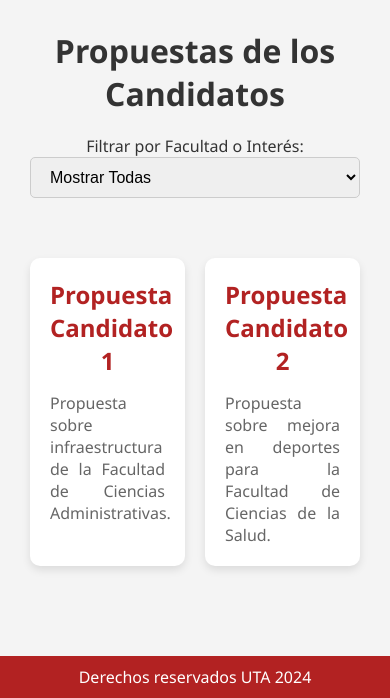
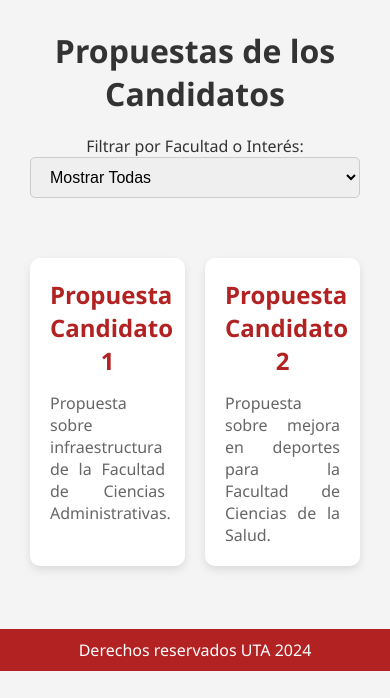
Before and after one commit to Leo538/Pagina_Web, a PHP site: page /Propuestas.php in a window 390 px wide; the page is wider, and only the part inside the window is pictured. Shown: the part 173-871 px from the top of that part. After the commit the page ends 844 px from the top of that part, so only its background shows below. Run offline with PHP 8.4, Linux system fonts and the light colour scheme.

Commit message:
Añadido diseño responsivo, filtro funcional por facultad e interés, y corregido pie de página para que se mueva hacia abajo con contenido largo en la página de Propuestas

```diff
--- a/Propuestas/Propuestas.php
+++ b/Propuestas/Propuestas.php
@@ -13,10 +13,16 @@
             box-sizing: border-box;
         }
 
-        body {
+        html, body {
+            height: 100%;
             font-family: 'Segoe UI', Tahoma, Geneva, Verdana, sans-serif;
             background-color: #f4f4f4;
             color: #333;
+        }
+
+        body {
+            display: flex;
+            flex-direction: column;
         }
 
         header {
@@ -66,6 +72,7 @@
         }
 
         .container {
+            flex-grow: 1;
             padding: 30px;
         }
 
@@ -125,12 +132,14 @@
             text-align: justify;
         }
 
-        .footer-rights {
+        footer {
             background-color: #b22222;
             color: white;
             text-align: center;
             padding: 10px;
-            margin-top: 40px;
+            position: relative;
+            bottom: 0;
+            width: 100%;
         }
     </style>
 </head>
@@ -185,13 +194,12 @@
                 <p>Propuesta sobre mejora en deportes para la Facultad de Ciencias de la Salud.</p>
             </div>
 
-
         </div>
     </div>
 
-    <div class="footer-rights">
+    <footer>
         Derechos reservados UTA 2024
-    </div>
+    </footer>
 
     <script>
         function filterProposals() {
```
